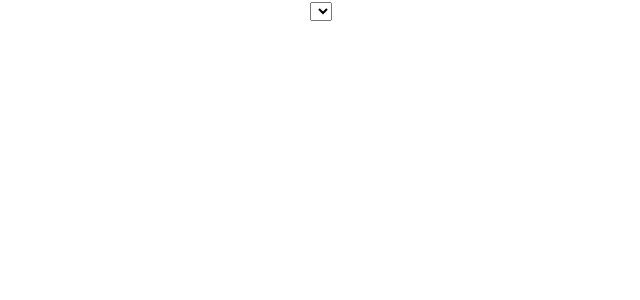
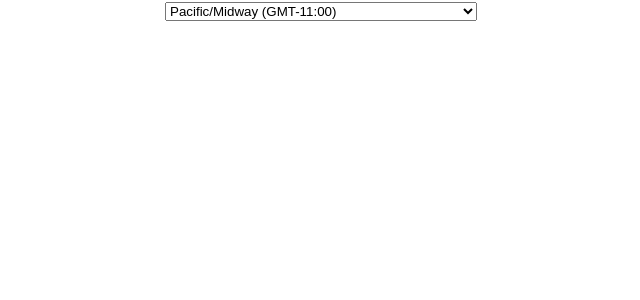
Before and after one commit to Adriantutuianu/timezone-converter, a React (Create React App) app: page / in a window 1280 px wide. Shown: the top 300 px of the page, without its empty margins (319-959 px from the left). Built offline with nearby package versions, Linux system fonts and the light colour scheme.

Commit message:
Displayed timezones list

```diff
--- a/src/components/Content.js
+++ b/src/components/Content.js
@@ -11,8 +11,10 @@ const Content = () => {
   console.log("bau", timezonesList);
   return (
     <div>
-      <select name="cars" id="cars">
-        {/* <option value="volvo">set</option> */}
+      <select name="timezone" id="timezone">
+        {timezonesList.map((item) => {
+          return <option value={item.utc}>{item.label}</option>;
+        })}
       </select>
     </div>
   );
```
